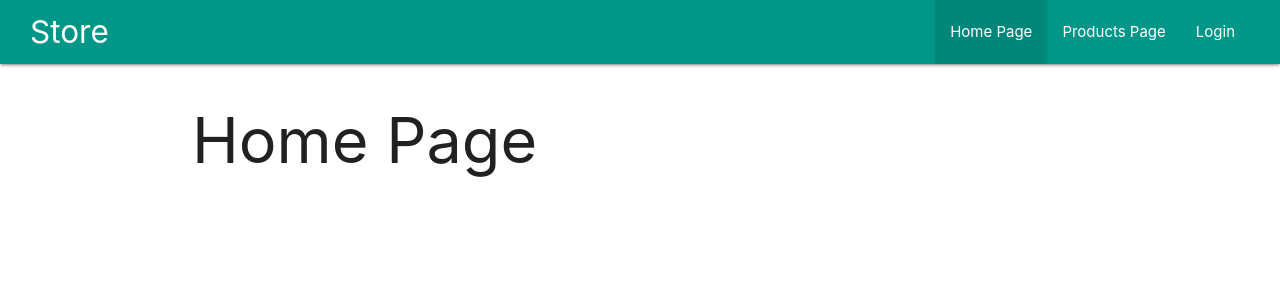
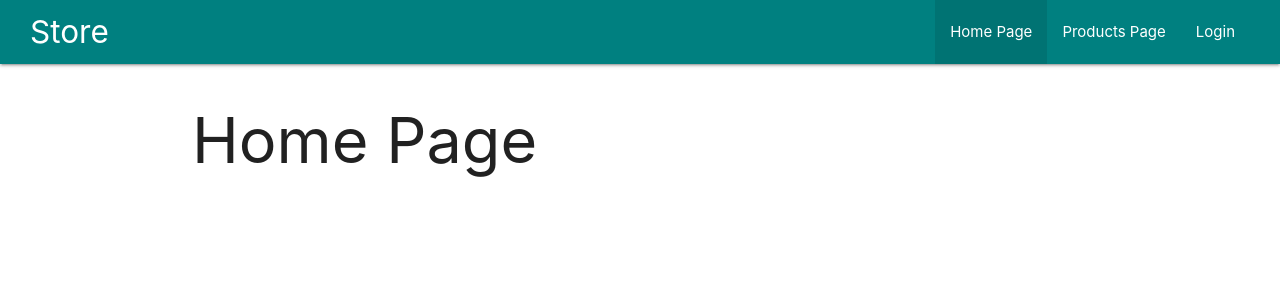
Before and after one commit to RomanZayats/node.js-app-productsStore, a Node server app: page / in a window 1280 px wide. Shown: the top 300 px of the page. Run offline with Node 20, Linux system fonts and the light colour scheme; some libraries are stand-ins or nearby versions.

Commit message:
updated styling

```diff
--- a/public/index.css
+++ b/public/index.css
@@ -1,5 +1,6 @@
 .nav-wrapper {
   padding: 0 2rem;
+  background-color: teal;
 }
 
 .product {
--- a/views/partials/navbar.hbs
+++ b/views/partials/navbar.hbs
@@ -1,5 +1,5 @@
 <nav>
-    <div class="nav-wrapper teal">
+    <div class="nav-wrapper">
         <a href="/" class="brand-logo">Store</a>
         <ul id="nav-mobile" class="right hide-on-med-and-down">
 
```
